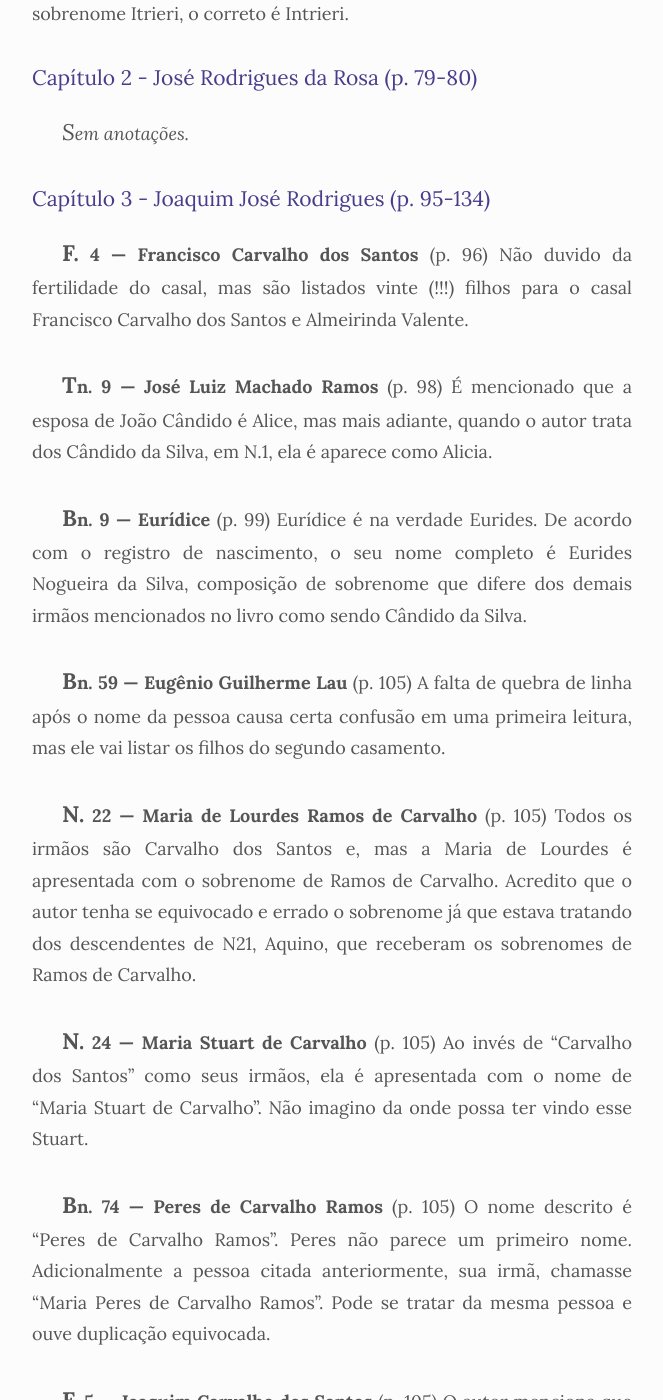
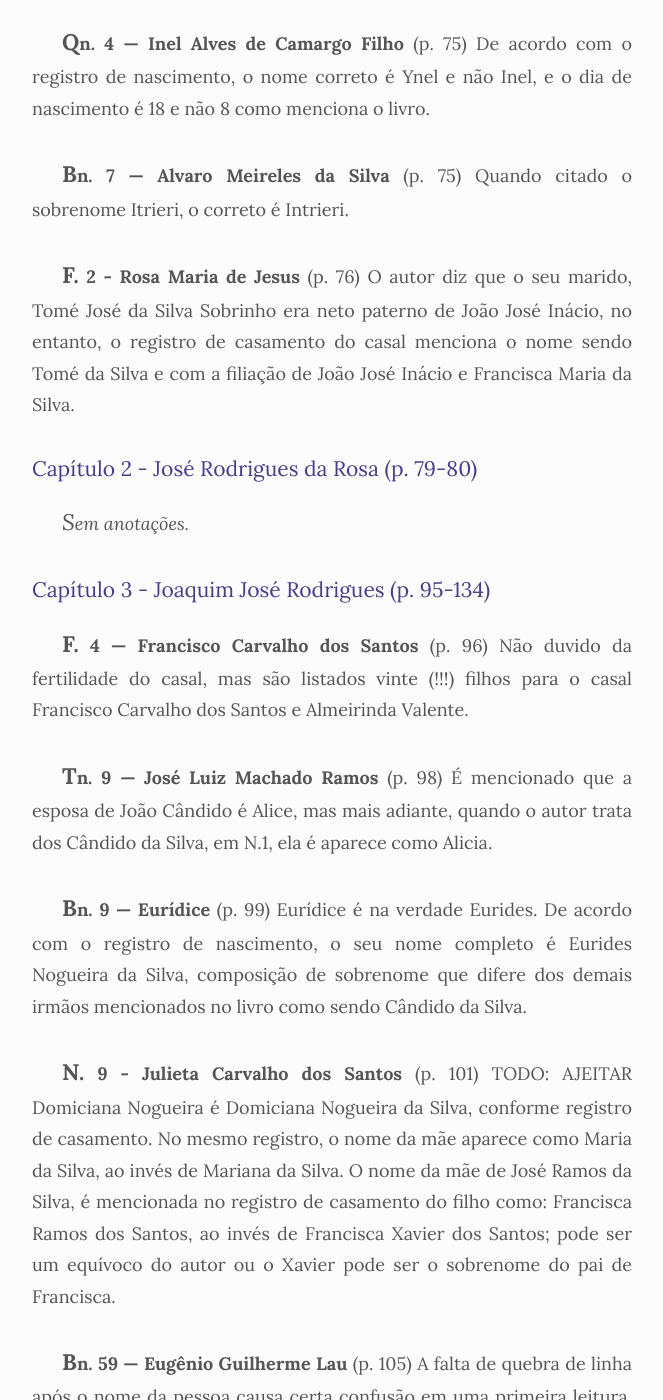
Before and after one commit to flaviodut/antepassados, a Jekyll site: the page built from _posts/2022-05-15-sobre-o-livro-o-caminho-novo-povoadores-do-bananal-de-pindaro-de-carvalho-rodrigues.md, in a window 1280 px wide and 1400 px high, scrolled down 8920 px. Shown: the whole window, without its empty margins (308-971 px from the left). Built offline with Jekyll 4.4.1, drawn with Linux system fonts in a browser that asks for light colours; nearby versions of some CDN libraries; comment, search, counter and statistics services are not loaded; some of the changed text lies outside the part shown.

Commit message:
Updating: novas infos

```diff
--- a/_posts/2022-05-15-sobre-o-livro-o-caminho-novo-povoadores-do-bananal-de-pindaro-de-carvalho-rodrigues.md
+++ b/_posts/2022-05-15-sobre-o-livro-o-caminho-novo-povoadores-do-bananal-de-pindaro-de-carvalho-rodrigues.md
@@ -82,6 +82,9 @@
 
 ### Capítulo 1 - Maria Josefa da Conceição (p. 73-77)
 
+**F. 1 - Teodora Maria de Jesus** (p. 73)
+É mencionado pelo autor que a sogra de Teodora chamava-se Francisca Rodrigues da Silva, no entanto, nos registros de casamentos de Teodora e sua irmã Rosa, ambas casadas com os irmãos Antônio José da Silva e Tomé da Silva, respectivamente, o nome aparece como Francisca Maria da Silva.
+
 **Bn. 2 — Luiz da Silva Primo** (p. 73)
 A data de falecimento de Luiz é 02/10/1960 e não 1920 como consta no livro.
 
@@ -101,6 +104,9 @@
 **Bn. 7 — Alvaro Meireles da Silva** (p. 75)
 Quando citado o sobrenome Itrieri, o correto é Intrieri.
 
+**F. 2 - Rosa Maria de Jesus** (p. 76)
+O autor diz que o seu marido, Tomé José da Silva Sobrinho era neto paterno de João José Inácio, no entanto, o registro de casamento do casal menciona o nome sendo Tomé da Silva e com a filiação de João José Inácio e Francisca Maria da Silva.
+
 ### Capítulo 2 - José Rodrigues da Rosa (p. 79-80)
 
 _Sem anotações._
@@ -115,6 +121,11 @@
 
 **Bn. 9 — Eurídice** (p. 99)
 Eurídice é na verdade Eurides. De acordo com o registro de nascimento, o seu nome completo é Eurides Nogueira da Silva, composição de sobrenome que difere dos demais irmãos mencionados no livro como sendo Cândido da Silva.
+
+**N. 9 - Julieta Carvalho dos Santos** (p. 101)
+TODO: AJEITAR
+Domiciana Nogueira é Domiciana Nogueira da Silva, conforme registro de casamento. No mesmo registro, o nome da mãe aparece como Maria da Silva, ao invés de Mariana da Silva.
+O nome da mãe de José Ramos da Silva, é mencionada no registro de casamento do filho como: Francisca Ramos dos Santos, ao invés de Francisca Xavier dos Santos; pode ser um equívoco do autor ou o Xavier pode ser o sobrenome do pai de Francisca.
 
 **Bn. 59 — Eugênio Guilherme Lau** (p. 105)
 A falta de quebra de linha após o nome da pessoa causa certa confusão em uma primeira leitura, mas ele vai listar os filhos do segundo casamento.
@@ -181,6 +192,9 @@
 
 **F. 13 — Francisca Magnólia de Sousa Carvalho** (p. 130)
 A grafia correta do sobrenome suêco que o autor menciona como Bergstron, é Bergström.
+
+**RAMOS DA SILVA** (p. 131)
+Quando mencionado a mãe de José Júlio, o autor menciona Adriana Florinda Nogueira, no entanto, o nome que apareceu em seu registro de casamento com José Ramos da Silva é Adriana da Glória Nogueira.
 
 **N. 1 — Zara Carvalho Rodrigues/N. 2 — Zilah Carvalho Rodrigues** (p. 134)
 O autor do livro não menciona data e local do nascimento das próprias filhas.
```
